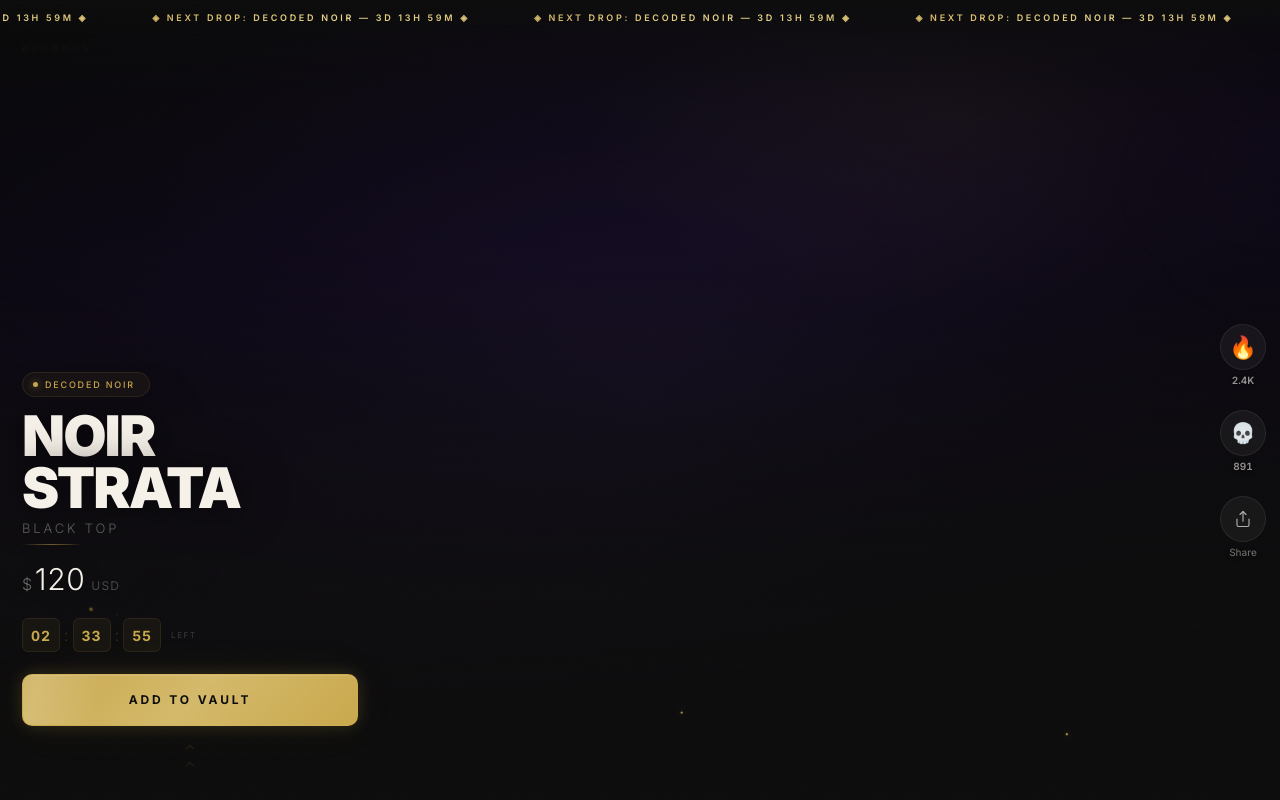
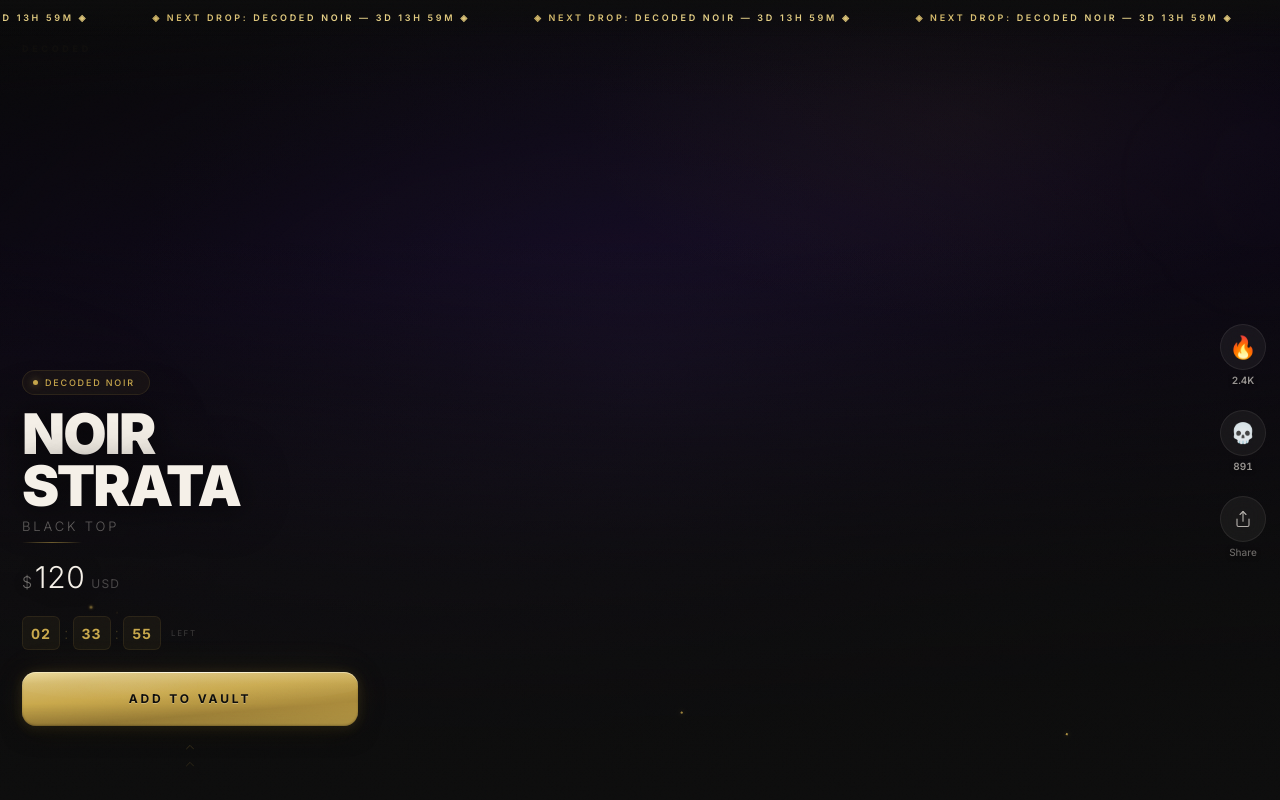
Before and after one commit to dimzyg110/agency-ops-center, a React (Vite) app in the folder projects/decoded-demo/: page / in a window 1280 px wide. Built offline with nearby package versions, Linux system fonts and the light colour scheme.

Commit message:
3D glass CTA: Opus 4.6T designed, multi-layer glass effect

```diff
--- a/projects/decoded-demo/src/components/Feed.jsx
+++ b/projects/decoded-demo/src/components/Feed.jsx
@@ -380,26 +380,62 @@ function ProductCard({ product, isActive, isLast }) {
           <span style={{ fontFamily: "'Inter', sans-serif", fontWeight: 400, fontSize: 8, letterSpacing: '0.2em', textTransform: 'uppercase', color: 'rgba(245,240,232,0.2)' }}>{expired ? 'EXPIRED' : 'LEFT'}</span>
         </div>
 
-        {/* ADD TO VAULT */}
+        {/* ADD TO VAULT — 3D Glass */}
         <div style={reveal(0.38)}>
           <button onClick={handleVault} style={{
-            position: 'relative', width: '100%', maxWidth: 340, height: 52,
-            border: vaultState === 'done' ? '1px solid rgba(201,168,76,0.3)' : '1px solid rgba(201,168,76,0.15)',
-            borderRadius: 10, cursor: 'pointer',
+            position: 'relative', width: '100%', maxWidth: 340, height: 54,
+            border: 'none', borderRadius: 14, cursor: 'pointer',
             fontFamily: "'Inter', sans-serif", fontWeight: 700, fontSize: 12,
             letterSpacing: '0.24em', textTransform: 'uppercase',
             display: 'flex', alignItems: 'center', justifyContent: 'center', gap: 10,
             transition: 'all 0.4s cubic-bezier(0.16, 1, 0.3, 1)', overflow: 'hidden',
-            background: vaultState === 'done' ? 'linear-gradient(135deg, #A8893B, #C9A84C)' : 'linear-gradient(135deg, #C9A84C 0%, #D4B96A 50%, #C9A84C 100%)',
+            background: vaultState === 'done'
+              ? 'linear-gradient(175deg, #D4B96A 0%, #A8893B 30%, #8B7230 60%, #A8893B 100%)'
+              : 'linear-gradient(175deg, #E8D48B 0%, #D4B96A 15%, #C9A84C 40%, #A8893B 70%, #C9A84C 100%)',
             color: '#0D0D0D',
-            animation: vaultState === 'pulse' ? 'vault-pulse 0.65s ease forwards' : vaultState === 'idle' ? 'glow-border 3s ease-in-out infinite' : 'none',
-            transform: vaultState === 'pulse' ? 'scale(0.97)' : 'scale(1)',
+            animation: vaultState === 'pulse' ? 'glass-vault-press 0.55s ease forwards'
+              : vaultState === 'done' ? 'glass-confirmed-glow 2s ease-in-out infinite'
+              : 'glass-glow-breathe 3.5s ease-in-out infinite',
+            transform: vaultState === 'pulse' ? 'scale(0.96) translateY(1px)' : 'scale(1)',
           }}>
+            {/* Top highlight edge — polished glass catch */}
             <span style={{
-              position: 'absolute', top: 0, left: 0, width: '40%', height: '100%',
-              background: 'linear-gradient(90deg, transparent, rgba(255,255,255,0.2), transparent)',
-              animation: 'btn-shine 3.5s ease-in-out infinite', animationDelay: '1s', pointerEvents: 'none',
+              position: 'absolute', top: 0, left: '10%', right: '10%', height: 1,
+              background: 'linear-gradient(90deg, transparent, rgba(255,248,220,0.6), rgba(255,255,255,0.7), rgba(255,248,220,0.6), transparent)',
+              borderRadius: '0 0 50% 50%',
+              pointerEvents: 'none',
             }} />
+            {/* Inner top glow — glass depth */}
+            <span style={{
+              position: 'absolute', top: 0, left: 0, right: 0, height: '55%',
+              background: 'linear-gradient(180deg, rgba(255,248,220,0.2) 0%, rgba(255,248,220,0.05) 40%, transparent 100%)',
+              borderRadius: '14px 14px 50% 50%',
+              pointerEvents: 'none',
+            }} />
+            {/* Refraction drift — subtle light movement */}
+            <span style={{
+              position: 'absolute', top: '8%', left: '15%', width: '40%', height: '35%',
+              background: 'radial-gradient(ellipse, rgba(255,255,255,0.12) 0%, transparent 70%)',
+              borderRadius: '50%', filter: 'blur(6px)',
+              animation: 'glass-refraction-drift 6s ease-in-out infinite',
+              pointerEvents: 'none',
+            }} />
+            {/* Glass shine sweep */}
+            <span style={{
+              position: 'absolute', top: 0, left: 0, width: '35%', height: '100%',
+              background: 'linear-gradient(90deg, transparent, rgba(255,255,255,0.18), rgba(255,248,220,0.12), transparent)',
+              animation: 'glass-shine-sweep 4s ease-in-out infinite', animationDelay: '1.5s',
+              pointerEvents: 'none',
+            }} />
+            {/* Bottom shadow inside glass */}
+            <span style={{
+              position: 'absolute', bottom: 0, left: 0, right: 0, height: '40%',
+              background: 'linear-gradient(0deg, rgba(0,0,0,0.15) 0%, transparent 100%)',
+              borderRadius: '0 0 14px 14px',
+              pointerEvents: 'none',
+            }} />
+            {/* Content */}
+            <span style={{ position: 'relative', zIndex: 2, display: 'flex', alignItems: 'center', gap: 10, textShadow: '0 1px 0 rgba(255,248,220,0.3)' }}>
               {vaultState === 'done' ? (
                 <>
                   <svg width="16" height="16" viewBox="0 0 24 24" fill="none" stroke="#0D0D0D" strokeWidth="3" strokeLinecap="round" strokeLinejoin="round">
@@ -410,6 +446,7 @@ function ProductCard({ product, isActive, isLast }) {
               ) : (
                 <span>Add to Vault</span>
               )}
+            </span>
           </button>
         </div>
 
--- a/projects/decoded-demo/src/index.css
+++ b/projects/decoded-demo/src/index.css
@@ -202,6 +202,66 @@ html, body, #root {
   100% { transform: translateX(250%) skewX(-15deg); }
 }
 
+/* ── ULTRA LUXURY 3D GLASS BUTTON ── */
+
+@keyframes glass-shine-sweep {
+  0%   { transform: translateX(-120%) skewX(-18deg) scaleY(1); opacity: 0; }
+  10%  { opacity: 1; }
+  50%  { opacity: 0.7; }
+  100% { transform: translateX(280%) skewX(-18deg) scaleY(1); opacity: 0; }
+}
+
+@keyframes glass-glow-breathe {
+  0%, 100% {
+    box-shadow:
+      0 1px 0 0 rgba(255, 248, 220, 0.35) inset,
+      0 -1px 2px 0 rgba(0, 0, 0, 0.25) inset,
+      0 6px 20px -4px rgba(0, 0, 0, 0.6),
+      0 2px 8px 0 rgba(201, 168, 76, 0.12),
+      0 0 30px -6px rgba(201, 168, 76, 0.08);
+  }
+  50% {
+    box-shadow:
+      0 1px 0 0 rgba(255, 248, 220, 0.5) inset,
+      0 -1px 2px 0 rgba(0, 0, 0, 0.25) inset,
+      0 8px 24px -4px rgba(0, 0, 0, 0.65),
+      0 2px 12px 0 rgba(201, 168, 76, 0.22),
+      0 0 40px -6px rgba(201, 168, 76, 0.15);
+  }
+}
+
+@keyframes glass-vault-press {
+  0%   { transform: scale(1) translateY(0); }
+  20%  { transform: scale(0.96) translateY(1px); }
+  50%  { transform: scale(1.02) translateY(-1px); }
+  70%  { transform: scale(0.995) translateY(0); }
+  100% { transform: scale(1) translateY(0); }
+}
+
+@keyframes glass-confirmed-glow {
+  0%, 100% {
+    box-shadow:
+      0 1px 0 0 rgba(255, 248, 220, 0.4) inset,
+      0 -1px 2px 0 rgba(120, 90, 20, 0.3) inset,
+      0 8px 24px -4px rgba(0, 0, 0, 0.6),
+      0 0 20px -2px rgba(201, 168, 76, 0.25),
+      0 0 50px -8px rgba(201, 168, 76, 0.15);
+  }
+  50% {
+    box-shadow:
+      0 1px 0 0 rgba(255, 248, 220, 0.55) inset,
+      0 -1px 2px 0 rgba(120, 90, 20, 0.3) inset,
+      0 8px 28px -4px rgba(0, 0, 0, 0.65),
+      0 0 28px -2px rgba(201, 168, 76, 0.35),
+      0 0 60px -8px rgba(201, 168, 76, 0.22);
+  }
+}
+
+@keyframes glass-refraction-drift {
+  0%, 100% { transform: translateX(-5%) rotate(-1deg); opacity: 0.45; }
+  50%      { transform: translateX(5%) rotate(1deg); opacity: 0.65; }
+}
+
 /* ── SCARCITY TAG SHIMMER BORDER ── */
 @keyframes tag-border-shimmer {
   0%   { border-color: rgba(201,168,76,0.08); }
```
Lines whose indentation alone changed are shown as unchanged.
